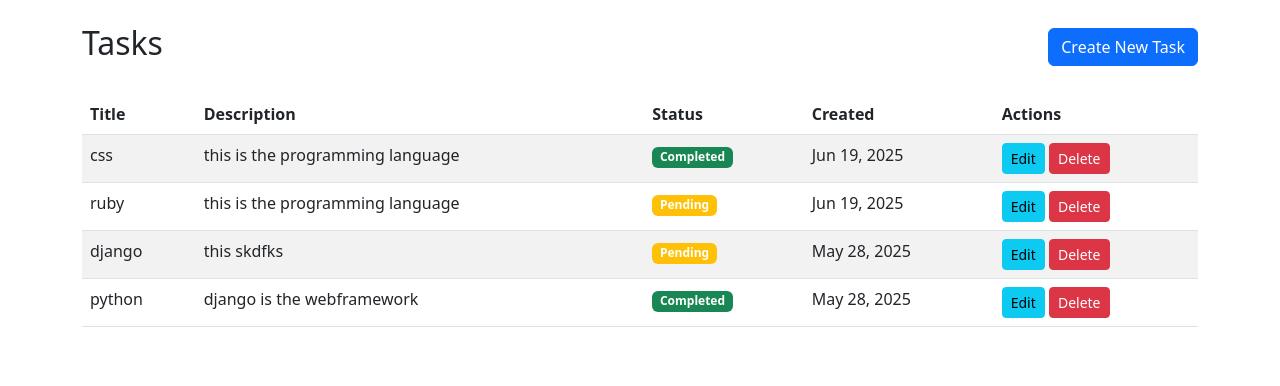
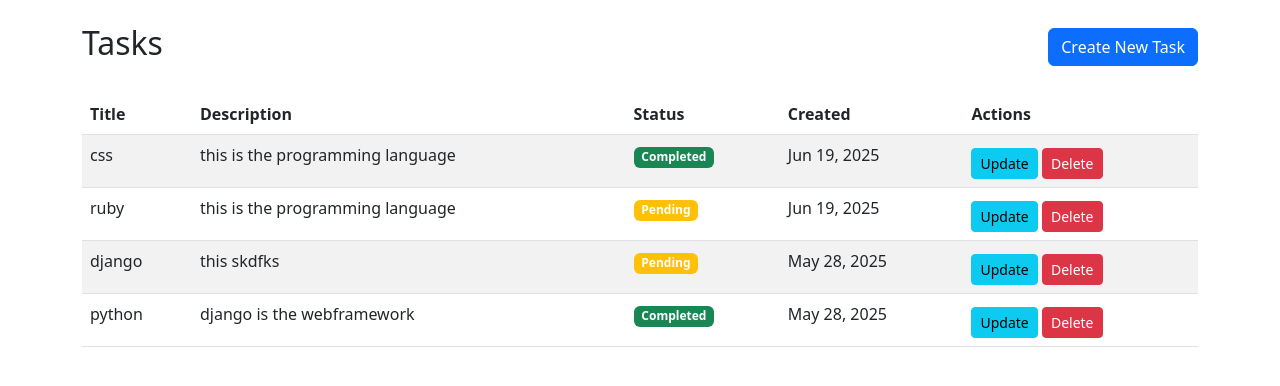
Before and after one commit to rahulgitit/Curd-Operation, a Django app: page /tasks/ in a window 1280 px wide. Shown: the part 56-442 px from the top of the page. Run offline with Django 5.2, Linux system fonts and the light colour scheme; data comes from the database, SQL or seed files in the repository.

Commit message:
add the some new featre

```diff
--- a/templates/tasks/task_list.html
+++ b/templates/tasks/task_list.html
@@ -39,8 +39,8 @@
                                 </td>
                                 <td>{{ task.created_at|date:"M d, Y" }}</td>
                                 <td>
-                                    <a href="{% url 'task_update' task.pk %}" class="btn btn-sm btn-info">Edit</a>
-                                    <a href="{% url 'task_delete' task.pk %}" class="btn btn-sm btn-danger">Delete</a>
+                                    <a href="{% url 'task_update' task.pk %}" class="btn btn-sm btn-info" style="margin-top: 5px;">Update</a>
+                                    <a href="{% url 'task_delete' task.pk %}" class="btn btn-sm btn-danger" style="margin-top: 5px;">Delete</a>
                                 </td>
                             </tr>
                         {% endfor %}
```
